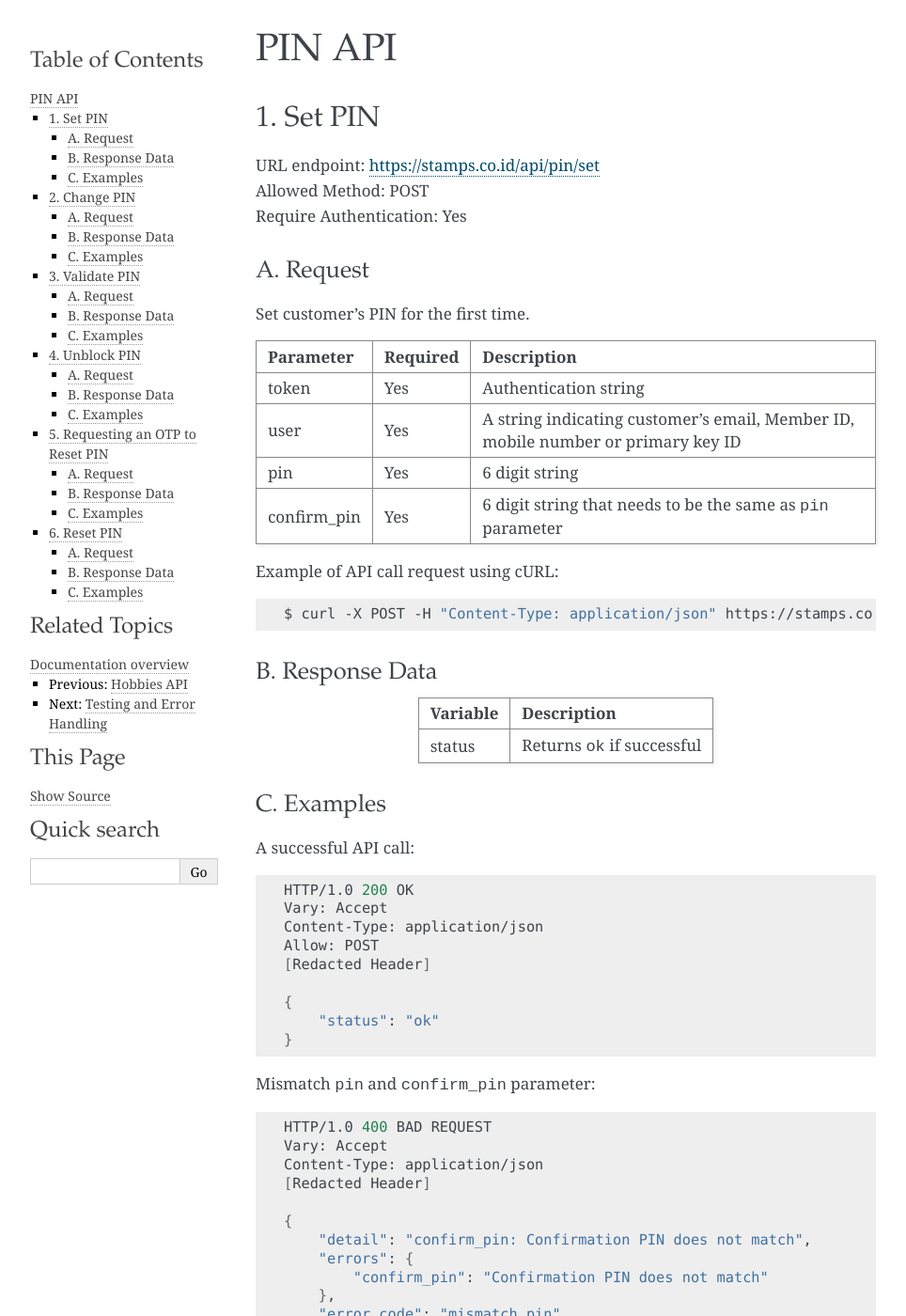
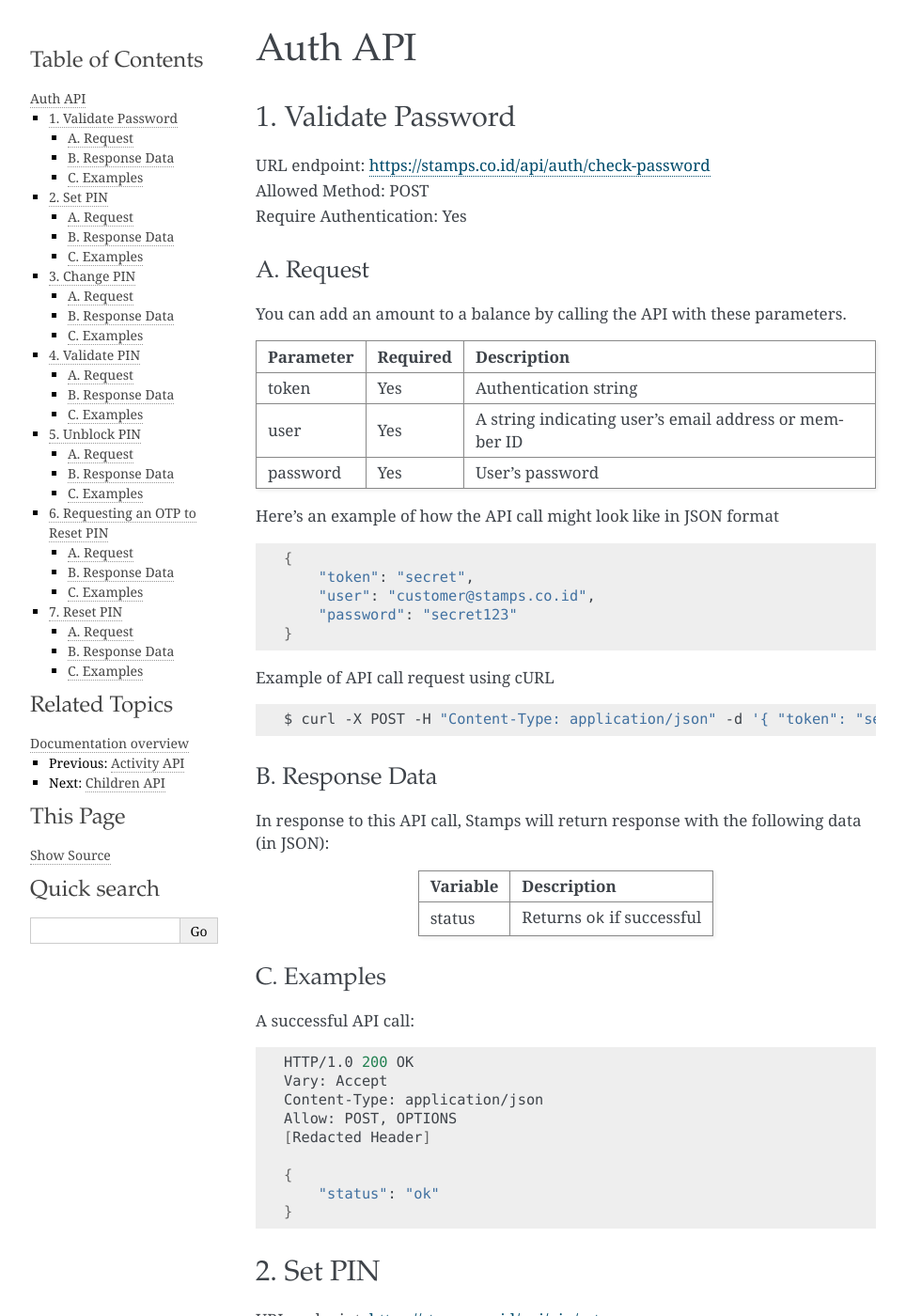
Before and after one commit to ui/stamps-api-docs, a Sphinx documentation site: the page built from source/auth_api.rst, in a window 1280 px wide and 1400 px high. Shown: the whole window at 94% size, without its empty margins (148-1112 px from the left). Built offline with Sphinx 7.4.7, drawn with Linux system fonts in a browser that asks for light colours; some of the changed text lies outside the part shown.

Commit message:
Update auth api docs

```diff
--- a/source/pin_api.rst
+++ b/source/auth_api.rst
@@ -1,8 +1,73 @@
 *******
-PIN API
+Auth API
 *******
 
-1. Set PIN
+1. Validate Password
+====================================
+| URL endpoint: https://stamps.co.id/api/auth/check-password
+| Allowed Method: POST
+| Require Authentication: Yes
+
+A. Request
+-----------------------------
+You can add an amount to a balance by calling the API with these parameters.
+
+=========== =========== =========================
+Parameter   Required    Description
+=========== =========== =========================
+token       Yes         Authentication string
+user        Yes         A string indicating user's email address or member ID
+password    Yes         User's password
+=========== =========== =========================
+
+Here's an example of how the API call might look like in JSON format
+
+.. code-block :: bash
+
+    {
+        "token": "secret",
+        "user": "customer@stamps.co.id",
+        "password": "secret123"
+    }
+
+Example of API call request using cURL
+
+.. code-block :: bash
+
+    $ curl -X POST -H "Content-Type: application/json" -d '{ "token": "secret", "user": "customer@stamps.co.id", "password": "secret123"}' https://stamps.co.id/api/auth/check-password
+
+
+B. Response Data
+-----------
+
+In response to this API call, Stamps will return response with the following data (in JSON):
+
+=================== ==============================
+Variable            Description
+=================== ==============================
+status              Returns ``ok`` if successful
+=================== ==============================
+
+
+C. Examples
+-------------------
+
+A successful API call:
+
+.. code-block :: bash
+
+    HTTP/1.0 200 OK
+    Vary: Accept
+    Content-Type: application/json
+    Allow: POST, OPTIONS
+    [Redacted Header]
+
+    {
+        "status": "ok"
+    }
+
+
+2. Set PIN
 ==========
 | URL endpoint: https://stamps.co.id/api/pin/set
 | Allowed Method: POST
@@ -335,7 +400,7 @@ A successful API call:
     }
 
 
-6. Reset PIN
+7. Reset PIN
 ===============
 | URL endpoint: https://stamps.co.id/api/pin/reset
 | Allowed Method: POST
--- a/source/index.rst
+++ b/source/index.rst
@@ -24,9 +24,8 @@ Contents
    booking_api.rst
    stamps_api.rst
    activity_api.rst
-   user_api.rst
+   auth_api.rst
    child_api.rst
    pet_api.rst
    hobbies_api.rst
-   pin_api.rst
    testing.rst
```
Also changed, not shown: other parts of source/auth_api.rst (+4 -4 lines), source/user_api.rst (deleted, +0 -67 lines).
